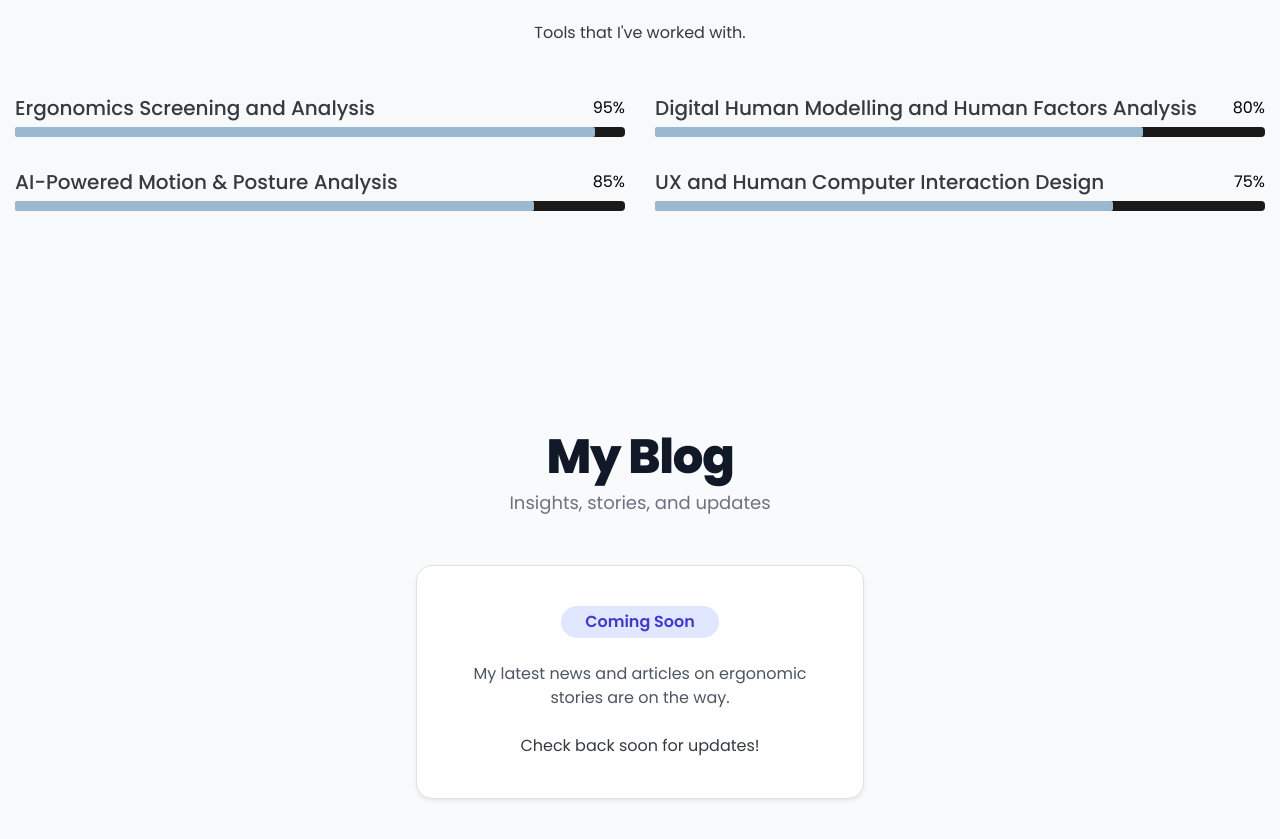
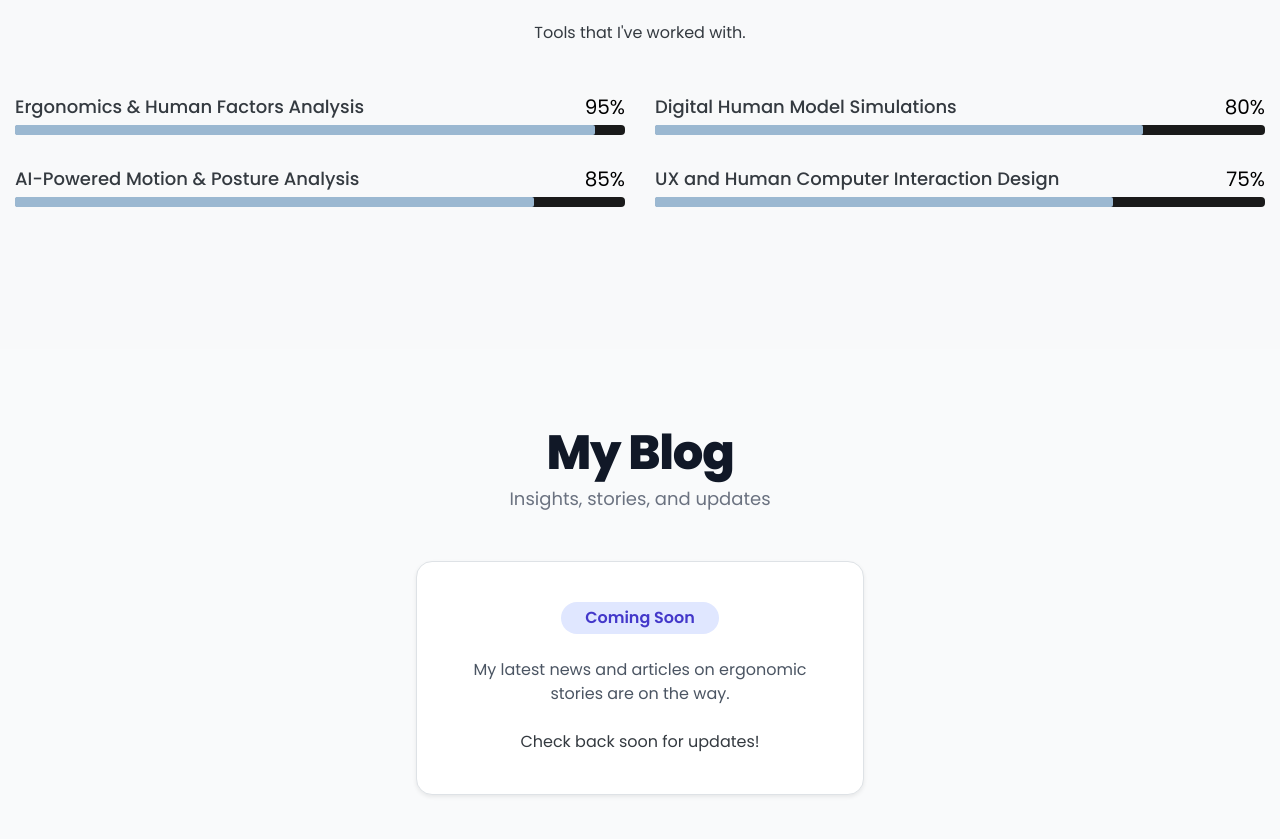
Before and after one commit to dave-cao/ilmun-khan-portfolio, a plain HTML site: page index.html in a window 1280 px wide. Shown: the part 4231-5070 px from the top of the page. Drawn offline with nearby package versions, Linux system fonts and the light colour scheme; files whose address does not match are found by name.

Commit message:
Fixed tools section

```diff
--- a/index.html
+++ b/index.html
@@ -666,8 +666,8 @@
 				<div class="col-md-6 animate-box">
 					<div class="progress-wrap ftco-animate">
 						<div class="d-flex justify-content-between align-items-center mb-1">
-							<h3 class="mb-0">Ergonomics Screening and Analysis</h3>
-							<span class="text-black">95%</span>
+							<h3 class="mb-0 !text-lg">Ergonomics & Human Factors Analysis</h3>
+							<span class="text-black text-xl">95%</span>
 						</div>
 						<div class="progress">
 							<div class="progress-bar color-1" role="progressbar" aria-valuenow="95" aria-valuemin="0"
@@ -680,8 +680,8 @@
 				<div class="col-md-6 animate-box">
 					<div class="progress-wrap ftco-animate">
 						<div class="d-flex justify-content-between align-items-center mb-1">
-							<h3 class="mb-0">Digital Human Modelling and Human Factors Analysis</h3>
-							<span class="text-black">80%</span>
+							<h3 class="mb-0 !text-lg">Digital Human Model Simulations</h3>
+							<span class="text-black text-xl">80%</span>
 						</div>
 						<div class="progress">
 							<div class="progress-bar color-2" role="progressbar" aria-valuenow="80" aria-valuemin="0"
@@ -694,8 +694,8 @@
 				<div class="col-md-6 animate-box">
 					<div class="progress-wrap ftco-animate">
 						<div class="d-flex justify-content-between align-items-center mb-1">
-							<h3 class="mb-0">AI-Powered Motion & Posture Analysis</h3>
-							<span class="text-black">85%</span>
+							<h3 class="mb-0 !text-lg">AI-Powered Motion & Posture Analysis</h3>
+							<span class="text-black text-xl">85%</span>
 						</div>
 						<div class="progress">
 							<div class="progress-bar color-3" role="progressbar" aria-valuenow="85" aria-valuemin="0"
@@ -708,8 +708,8 @@
 				<div class="col-md-6 animate-box">
 					<div class="progress-wrap ftco-animate">
 						<div class="d-flex justify-content-between align-items-center mb-1">
-							<h3 class="mb-0">UX and Human Computer Interaction Design</h3>
-							<span class="text-black">75%</span>
+							<h3 class="mb-0 !text-lg">UX and Human Computer Interaction Design</h3>
+							<span class="text-black text-xl">75%</span>
 						</div>
 						<div class="progress">
 							<div class="progress-bar color-3" role="progressbar" aria-valuenow="75" aria-valuemin="0"
```
